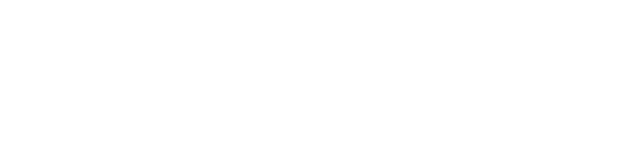
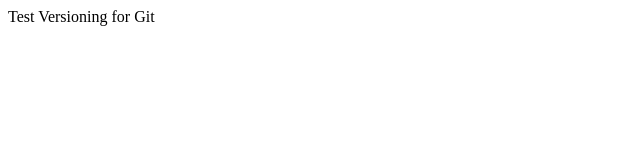
Before and after one commit to jencela03/testrepository, a plain HTML site: page app/index.html in a window 1280 px wide. Shown: the whole page, without its empty margins (0-640 px from the left). Drawn offline with Linux system fonts and the light colour scheme.

Commit message:
Edit index

```diff
--- a/app/index.html
+++ b/app/index.html
@@ -4,5 +4,6 @@
 	</head>
 <body>
 
+	<p>Test Versioning for Git</p>
 </body>
 </html>
```
